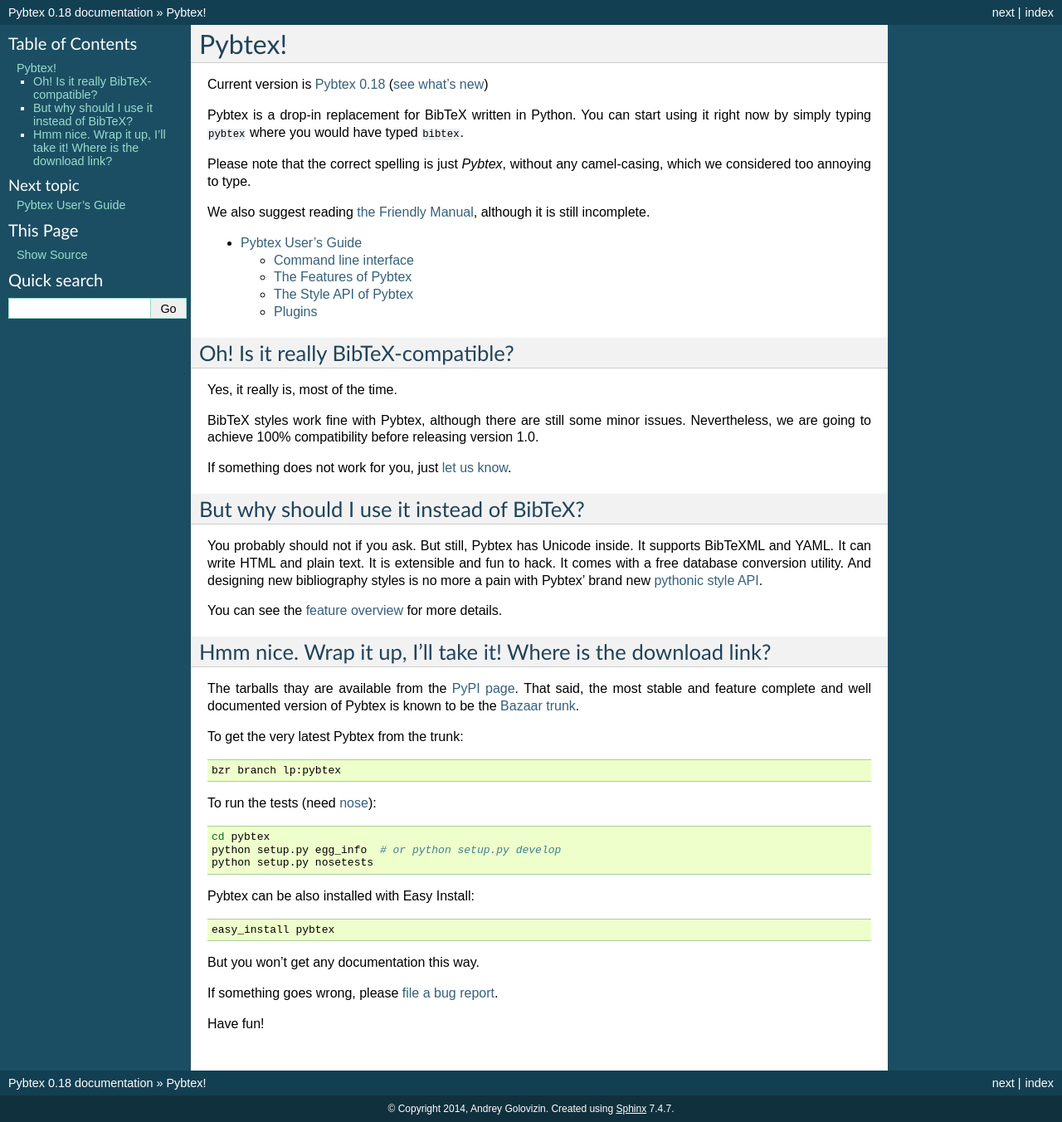
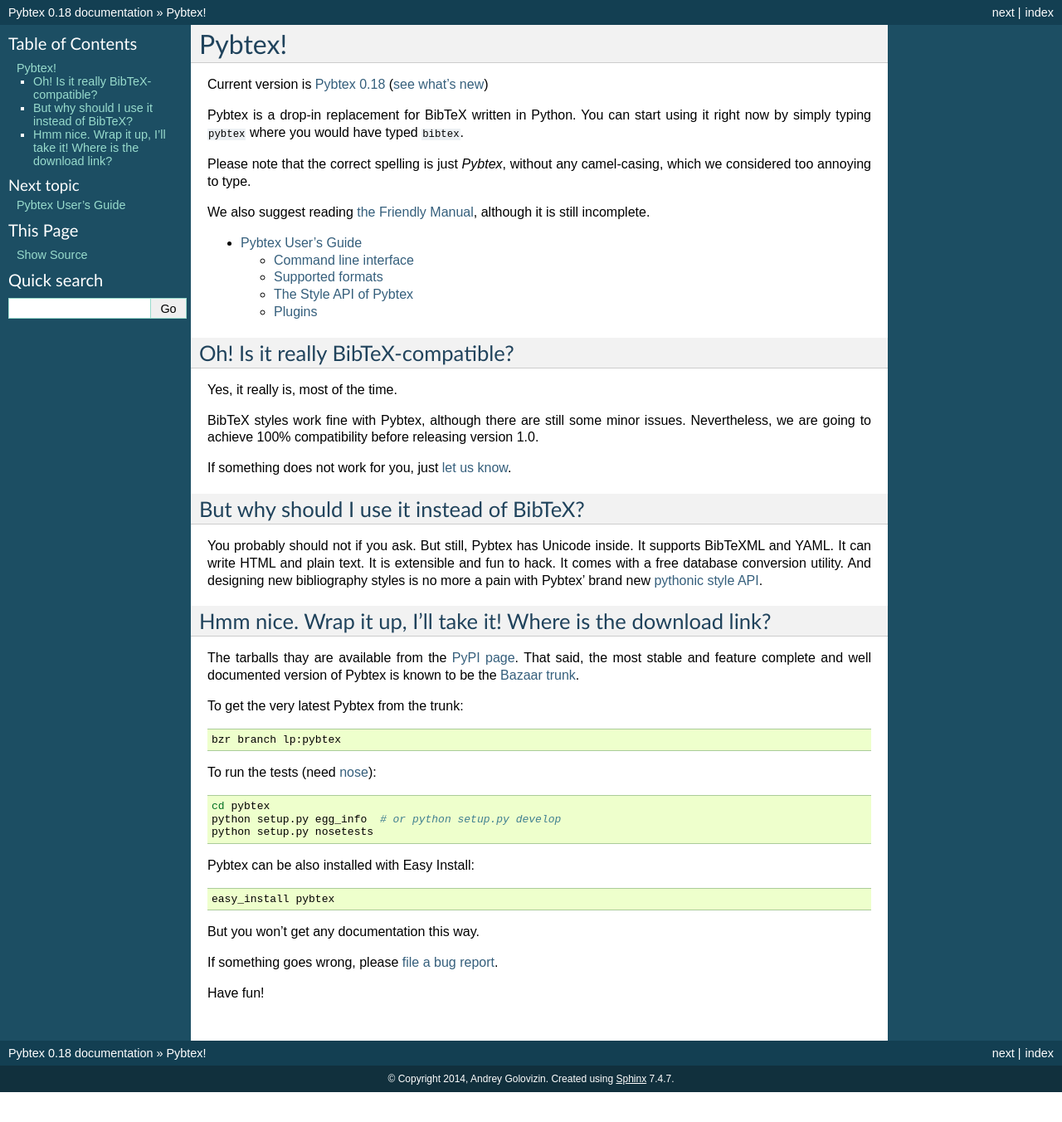
Before and after one commit to live-clones/pybtex, a Sphinx documentation site: the page built from docs/source/index.rst, in a window 1280 px wide. Shown: the whole page at 83% size. Built offline with Sphinx 7.4.7, drawn with Linux system fonts in a browser that asks for light colours; after the commit the page ends 1316 px from its top, so only the background shows below that.

Commit message:
Rename features.rst to formats.rst.

```diff
--- a/docs/source/features.rst
+++ b/docs/source/formats.rst
@@ -1,6 +1,6 @@
-======================
-The Features of Pybtex
-======================
+=================
+Supported formats
+=================
 
 Bibliography formats
 ====================
--- a/docs/source/index.rst
+++ b/docs/source/index.rst
@@ -49,8 +49,6 @@
 And designing new bibliography styles is no more a pain with Pybtex'
 brand new :doc:`pythonic style API <style_api>`.
 
-You can see the :doc:`feature overview <features>` for more details.
-
 Hmm nice. Wrap it up, I'll take it! Where is the download link?
 ===============================================================
 .. _download:
--- a/docs/source/manual.rst
+++ b/docs/source/manual.rst
@@ -7,6 +7,6 @@
     :maxdepth: 2
 
     cmdline
-    features
+    formats
     style_api
     plugins
```
